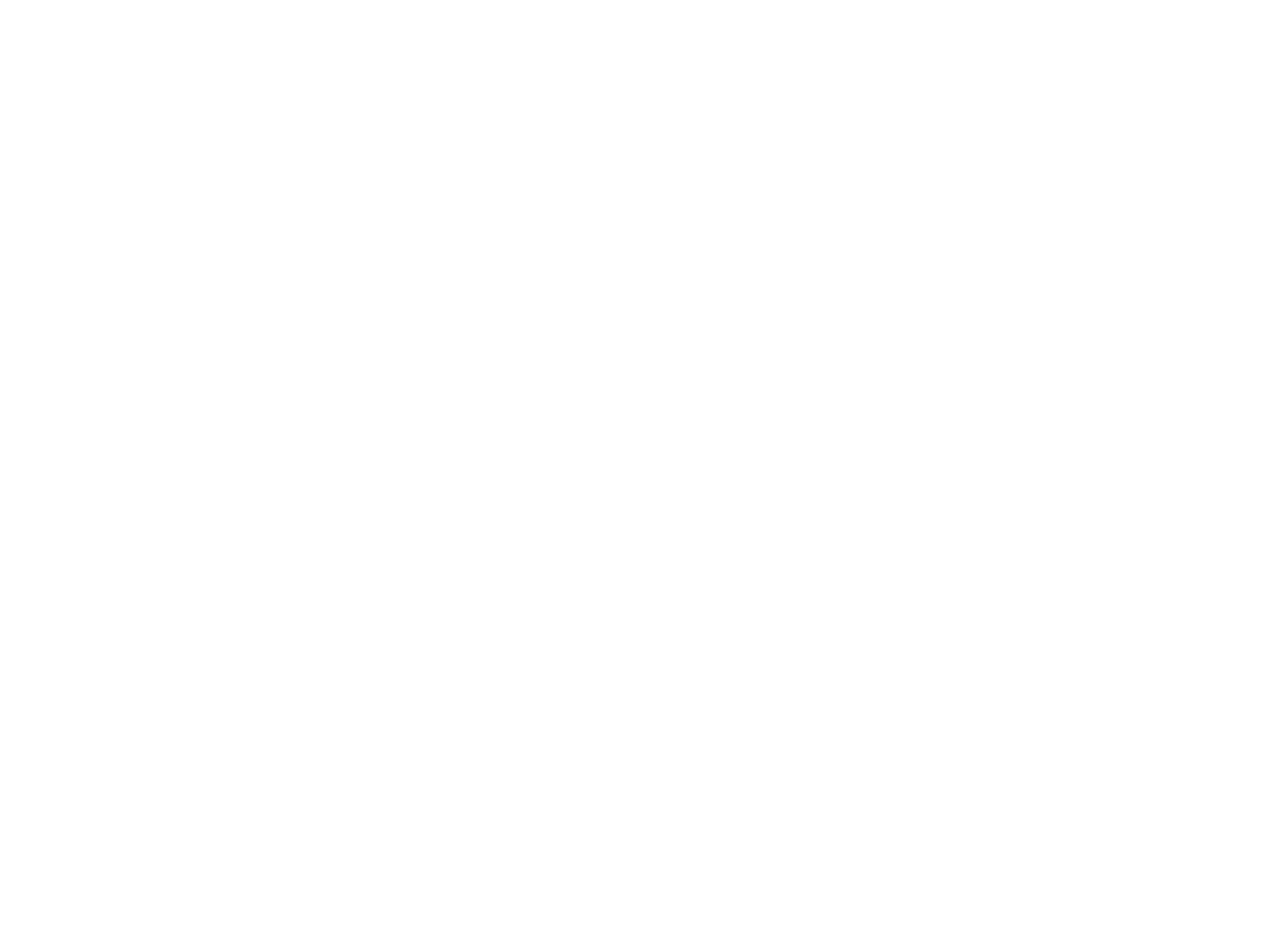
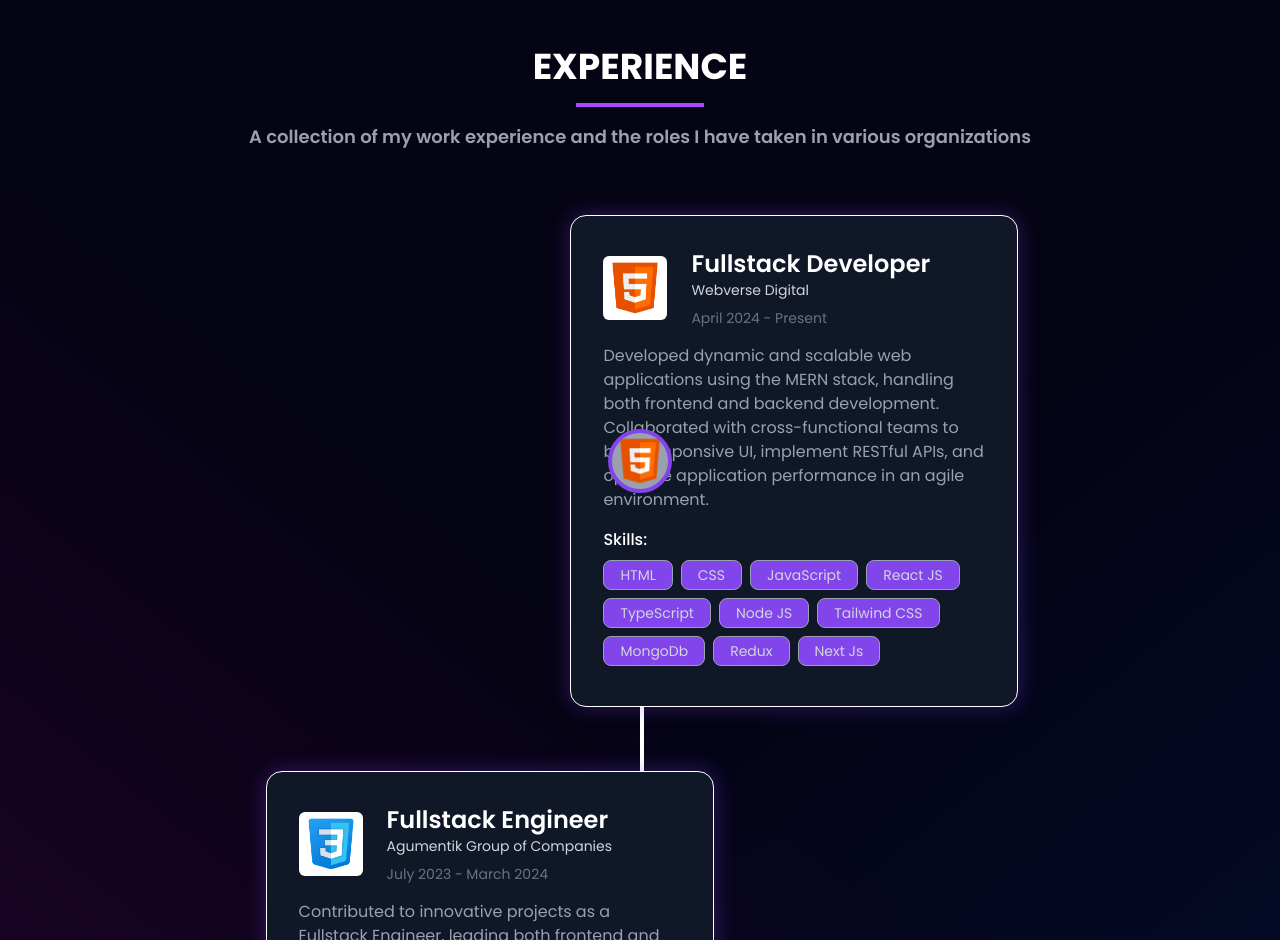
Before and after one commit to S-Khan786/Portfolio-ReactJs, a React (Vite) app: page / in a window 1280 px wide. Shown: the part 1860-2800 px from the top of the page. Before the commit the page ends 1771 px from the top, so only its background shows below. Built offline with nearby package versions, Linux system fonts and the light colour scheme.

Commit message:
added experience page

```diff
--- a/src/App.jsx
+++ b/src/App.jsx
@@ -2,6 +2,7 @@
 import Navbar from "./components/Navbar/Navbar";
 import About from "./components/About/About";
 import Skills from "./components/Skills/Skills";
+import Experience from "./components/Experience/Experience";
 
 function App() {
   return (
@@ -11,6 +12,7 @@
         <Navbar />
         <About />
         <Skills />
+        <Experience />
       </div>
     </div>
   );
--- a/src/components/About/About.jsx
+++ b/src/components/About/About.jsx
@@ -7,7 +7,7 @@
   return (
     <div
       id="about"
-      className="py-4 font-sans flex flex-col-reverse md:flex-row justify-between items-center px-[7vw] md:px-[7vw] lg:px-[12vw]"
+      className="py-4 mt-4 md:mt-16 font-sans flex flex-col-reverse md:flex-row justify-between items-center px-[7vw] md:px-[7vw] lg:px-[12vw]"
     >
       {/* Left Side */}
       <div className="w-full md:w-1/2 mt-8 md:mt-4 text-center md:text-left">
@@ -47,7 +47,7 @@
             href="https://github.com/S-Khan786"
             target="_blank"
             rel="noopener noreferrer"
-            className="inline-block text-white py-3 px-8 rounded-full text-lg font-bold transition duration-300 transform hover:scale-105"
+            className="text-white py-3 px-8 rounded-full text-lg font-bold transition duration-300 transform hover:scale-105"
             style={{
               background: 'linear-gradient(90deg, #8245ec, #a855f7)',
               boxShadow: '0 0 2px #8245ec, 0 0 2px #8245ec, 0 0 40px #8245ec',
--- /dev/null
+++ b/src/components/Experience/Experience.jsx
@@ -0,0 +1,102 @@
+import React from "react";
+import { experiences } from "../../constants";
+
+function Experience() {
+  return (
+    <div
+      id="experience"
+      className="py-24 pb-12 px-[7vw] md:px-[7vw] lg:px-[12vw] font-sans clip-path-custom-2"
+      style={{
+    backgroundImage:
+      'linear-gradient(38.73deg, rgba(204, 0, 187, 0.15) 0%, rgba(201, 32, 184, 0) 50%), linear-gradient(141.27deg, rgba(0, 70, 209, 0) 50%, rgba(0, 70, 209, 0.15) 100%)',
+  }}
+    >
+      {/* Section Title */}
+      <div className="text-center mb-16">
+        <h2 className="text-4xl font-bold text-white">EXPERIENCE</h2>
+        <div className="w-32 h-1 bg-purple-500 mx-auto mt-4"></div>
+        <p className="text-gray-400 mt-4 text-lg font-semibold">
+          A collection of my work experience and the roles I have taken in
+          various organizations
+        </p>
+      </div>
+
+      {/* Experience Timeline */}
+      <div className="relative">
+        {/* Vertical line */}
+        <div className="absolute sm:left-1/2 left-0 transform -translate-x-1/2 sm:-translate-x-0 w-1 bg-white h-full"></div>
+
+        {/* Experience Entries */}
+        {experiences.map((experience, index) => (
+          <div
+            key={experience.id}
+            className={`flex flex-col sm:flex-row items-center mb-16 ${
+              index % 2 === 0 ? "sm:justify-end" : "sm:justify-start"
+            }`}
+          >
+            {/* Timeline Circle */}
+            <div className="absolute sm:left-1/2 left-0 transform -translate-x-1/2 bg-gray-400 border-4 border-[#8245ec] w-12 h-12 sm:w-16 sm:h-16 rounded-full flex justify-center items-center z-10">
+              <img
+                src={experience.img}
+                alt={experience.company}
+                className="w-full h-full object-cover rounded-full"
+              />
+            </div>
+
+            {/* Content Section */}
+            <div
+              className={`w-full sm:max-w-md p-4 sm:p-8 rounded-2xl shadow-2xl border border-white bg-gray-900 backdrop-blur-md shadow-[0_0_20px_1px_rgba(130,69,236,0.3)] ${
+                index % 2 === 0 ? "sm:ml-0" : "sm:mr-0"
+              } sm:ml-28 sm:mr-27 ml-8 transform transition-transform duration-300 hover:scale-105`}
+            >
+              {/* Flex container for image and text */}
+              <div className="flex items-center space-x-6">
+                {/* Company Logo/Image */}
+                <div className="w-16 h-16 bg-white rounded-md overflow-hidden">
+                  <img
+                    src={experience.img}
+                    alt={experience.company}
+                    className="w-full h-full object-cover"
+                  />
+                </div>
+
+                {/* Role, Company Name, and Date */}
+                <div className="flex flex-col justify-between">
+                  <div>
+                    <h3 className="text-xl sm:text-2xl font-semibold text-white">
+                      {experience.role}
+                    </h3>
+                    <h4 className="text-md sm:text-sm text-gray-300">
+                      {experience.company}
+                    </h4>
+                  </div>
+                  {/* Date at the bottom */}
+                  <p className="text-sm text-gray-500 mt-2">
+                    {experience.date}
+                  </p>
+                </div>
+              </div>
+
+              <p className="mt-4 text-gray-400">{experience.desc}</p>
+              <div className="mt-4">
+                <h5 className="font-medium text-white">Skills:</h5>
+                <ul className="flex flex-wrap mt-2">
+                  {experience.skills.map((skill, index) => (
+                    <li
+                      key={index}
+                      className="bg-[#8245ec] text-gray-300 px-4 py-1 text-xs sm:text-sm rounded-lg mr-2 mb-2 border border-gray-400"
+                    >
+                      {skill}
+                    </li>
+                  ))}
+                </ul>
+              </div>
+            </div>
+          </div>
+        ))}
+      </div>
+    </div>
+  );
+}
+
+export default Experience;
--- a/src/components/Navbar/Navbar.jsx
+++ b/src/components/Navbar/Navbar.jsx
@@ -32,11 +32,15 @@
 
   return (
     <nav
-      className={`fixed top-0 w-full z-50 transition duration-300 px-[7vw] md:px-[7vw] lg:px-[12vw] ${
+      className={`py-4 fixed top-0 w-full z-50 transition duration-300 px-[7vw] md:px-[7vw] lg:px-[12vw] shadow-md`}
+      style={
         isScrolled
-          ? "bg-[#050414] bg-opacity-50 backdrop-blur-md shadow-md"
-          : "bg-transparent"
-      }`}
+          ? {
+              backgroundColor: "rgba(5, 4, 20, 0.5)",
+              backdropFilter: "blur(8px)",
+            }
+          : {}
+      }
     >
       <div className="flex text-white justify-between items-center">
         {/* Logo */}
@@ -49,7 +53,7 @@
         </div>
 
         {/* Desktop Menu */}
-        <ul className="text-gray-300 hidden md:flex space-x-8 pt-10">
+        <ul className="text-gray-300 hidden md:flex space-x-8 pt-4">
           {menuItems.map((item) => (
             <li
               key={item.id}
@@ -92,7 +96,7 @@
 
       {/* Mobile Menu Items */}
       {isOpen && (
-        <div className="absolute top-14 left-1/2 transform -translate-x-1/2 w-4/5 bg-[#4e4d5c]/35 backdrop-blur-lg z-50 rounded-lg shadow-lg md:hidden">
+        <div className="absolute top-15 left-1/2 transform -translate-x-1/2 w-4/5 bg-[#4e4d5c]/50 backdrop-blur-lg z-50 rounded-lg shadow-lg md:hidden">
           <ul className="flex flex-col items-center space-y-4 pt-4 pb-2 text-gray-300">
             {menuItems.map((item) => (
               <li
--- a/src/constants.js
+++ b/src/constants.js
@@ -76,3 +76,44 @@
       ],
     },
   ];
+
+
+  export const experiences = [
+    {
+      id: 0,
+      img: htmlLogo,
+      role: "Fullstack Developer",
+      company: "Webverse Digital",
+      date: "April 2024 - Present",
+      desc: "Developed dynamic and scalable web applications using the MERN stack, handling both frontend and backend development. Collaborated with cross-functional teams to build responsive UI, implement RESTful APIs, and optimize application performance in an agile environment.",
+      skills: [
+        "HTML",
+        "CSS",
+        "JavaScript",
+        "React JS",
+        "TypeScript",
+        "Node JS",
+        "Tailwind CSS",
+        "MongoDb",
+        "Redux",
+        " Next Js",
+      ],
+    },
+    {
+      id: 1,
+      img: cssLogo,
+      role: "Fullstack Engineer",
+      company: "Agumentik Group of Companies",
+      date: "July 2023 - March 2024",
+      desc: "Contributed to innovative projects as a Fullstack Engineer, leading both frontend and backend development using technologies such as HTML, CSS, JavaScript, PHP, SQL, Bootstrap, and ReactJS. Worked closely with the team to deliver responsive, high-performance web applications and improve user experience through seamless integration of various technologies.",
+      skills: [
+        "ReactJS",
+        "Redux",
+        "JavaScript",
+        "Tailwind CSS",
+        "HTML",
+        "CSS",
+        "SQL",
+      ],
+    },
+  ];
```
